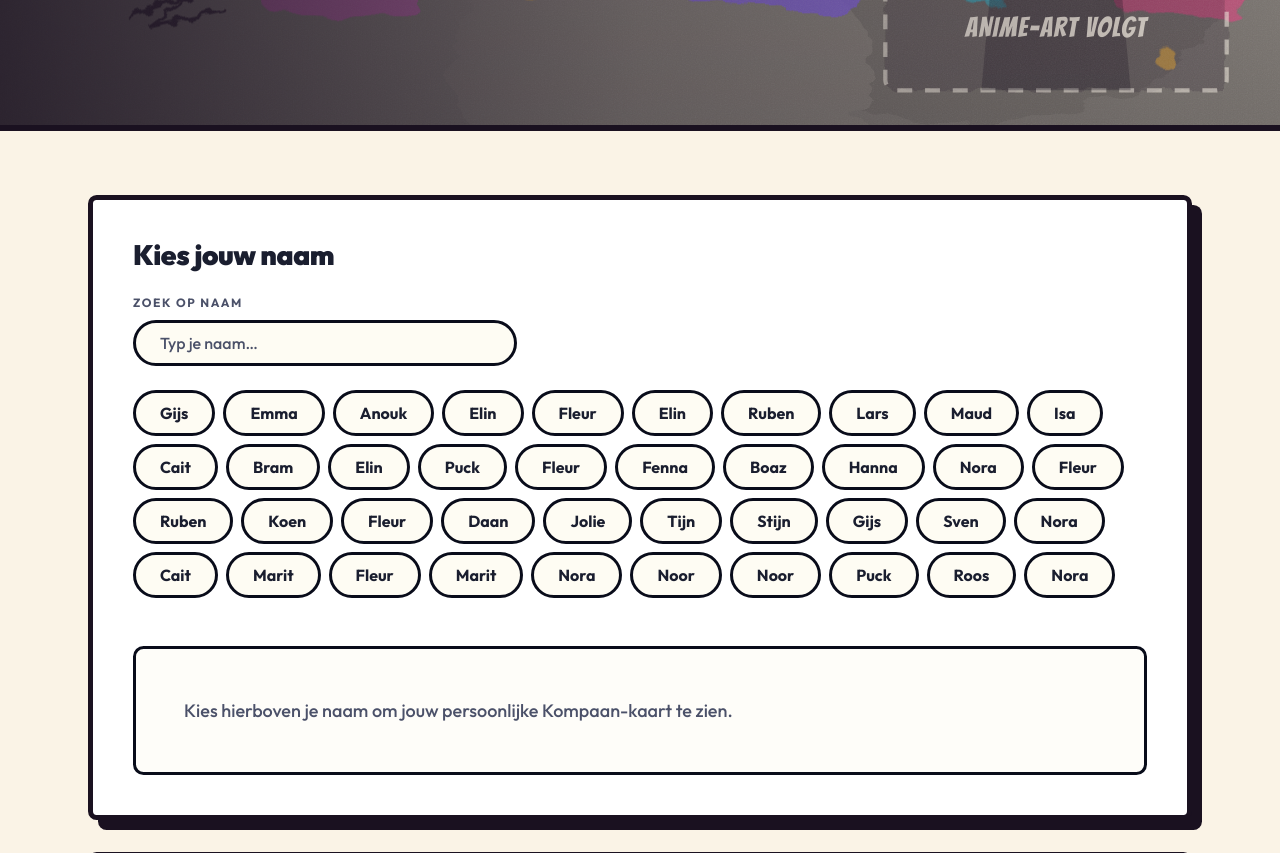
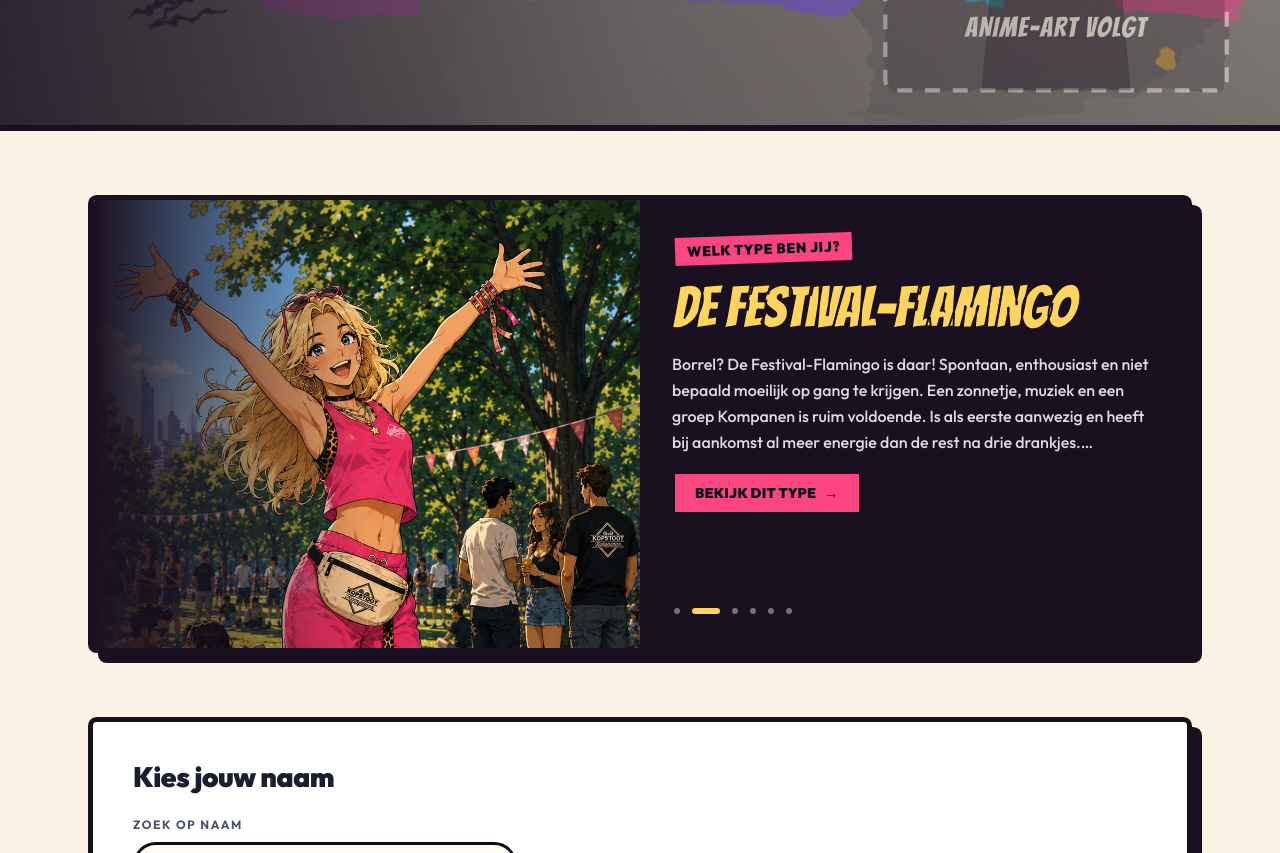
Before and after one commit to dipsaus9/kopstoot-kompanen-borrel-35, a Next.js app: page / in a window 1280 px wide. Shown: the part 500-1353 px from the top of the page. Built offline with nearby package versions, Linux system fonts and the light colour scheme.

Commit message:
feat(home): auto-rotating carousel showing the six types one at a time

```diff
--- a/app/globals.css
+++ b/app/globals.css
@@ -357,6 +357,16 @@
     background-position: -200% 0;
   }
 }
+@keyframes borrel-fade {
+  from {
+    opacity: 0;
+    transform: translateY(6px);
+  }
+  to {
+    opacity: 1;
+    transform: translateY(0);
+  }
+}
 @media (prefers-reduced-motion: reduce) {
   *,
   *::before,
--- a/app/page.tsx
+++ b/app/page.tsx
@@ -1,5 +1,6 @@
 import { FindYourself, getFindYourselfPeople } from "@/components/find-yourself";
 import { SkateScene } from "@/components/proof/skate-scene";
+import { TypeCarousel } from "@/components/types-carousel/type-carousel";
 
 /** TODO: vul de echte enquête-URL in wanneer die er is. */
 const FORM_URL = "#";
@@ -48,6 +49,13 @@ export default function Home() {
         </div>
       </section>
 
+      {/* TYPES CAROUSEL — the six types, one at a time */}
+      <section className="bg-[#faf3e6] pt-16">
+        <div className="mx-auto w-full max-w-6xl px-6">
+          <TypeCarousel />
+        </div>
+      </section>
+
       {/* SEARCH PANEL */}
       <section className="bg-[#faf3e6] py-16">
         <div className="mx-auto w-full max-w-6xl px-6">
--- /dev/null
+++ b/components/types-carousel/type-carousel.tsx
@@ -0,0 +1,133 @@
+"use client";
+
+/**
+ * Auto-rotating showcase of the six Kompaan types on the home page — one at a
+ * time, its character art + name + description, dressed in that type's theme.
+ * Advances every {@link INTERVAL_MS}; pauses on hover/focus and honours
+ * prefers-reduced-motion. Dots let you jump to a specific type.
+ */
+
+import Link from "next/link";
+import { useCallback, useEffect, useState } from "react";
+import type { CSSProperties } from "react";
+
+import {
+  getTypeTheme,
+  typeThemeVars,
+  type ArchetypeId,
+} from "@/app/theme/type-themes";
+import { ARCHETYPES } from "@/content/archetypes";
+
+const INTERVAL_MS = 4500;
+
+export function TypeCarousel() {
+  const count = ARCHETYPES.length;
+  const [index, setIndex] = useState(0);
+  const [paused, setPaused] = useState(false);
+
+  const select = useCallback(
+    (n: number) => setIndex(((n % count) + count) % count),
+    [count],
+  );
+
+  useEffect(() => {
+    if (paused) return;
+    if (
+      typeof window !== "undefined" &&
+      window.matchMedia?.("(prefers-reduced-motion: reduce)").matches
+    ) {
+      return;
+    }
+    const timer = setInterval(() => setIndex((v) => (v + 1) % count), INTERVAL_MS);
+    return () => clearInterval(timer);
+  }, [paused, count]);
+
+  const archetype = ARCHETYPES[index];
+  const themeStyle = typeThemeVars(
+    getTypeTheme(archetype.id as ArchetypeId),
+  ) as CSSProperties;
+
+  return (
+    <section
+      aria-roledescription="carousel"
+      aria-label="De typetjes, één voor één"
+      data-type={archetype.id}
+      style={{ ...themeStyle, boxShadow: "10px 10px 0 #1a1120" }}
+      onMouseEnter={() => setPaused(true)}
+      onMouseLeave={() => setPaused(false)}
+      onFocusCapture={() => setPaused(true)}
+      onBlurCapture={() => setPaused(false)}
+      className="relative overflow-hidden rounded-2xl border-[5px] border-[#1a1120] bg-[#1a1120]"
+    >
+      <div className="grid items-stretch sm:grid-cols-2">
+        {/* Character art */}
+        <div
+          key={`${archetype.id}-img`}
+          className="relative aspect-[4/5] w-full sm:aspect-auto sm:min-h-[28rem]"
+          style={{ animation: "borrel-fade .45s ease" }}
+        >
+          {/* eslint-disable-next-line @next/next/no-img-element -- static art asset */}
+          <img
+            src={archetype.image}
+            alt={`Illustratie van ${archetype.name}`}
+            className="absolute inset-0 size-full object-cover object-top"
+          />
+          <div className="absolute inset-0 bg-gradient-to-t from-[#1a1120] via-transparent to-transparent sm:bg-gradient-to-r" />
+        </div>
+
+        {/* Text */}
+        <div
+          key={`${archetype.id}-txt`}
+          className="flex flex-col gap-4 p-6 sm:p-8"
+          style={{ animation: "borrel-fade .45s ease" }}
+        >
+          <span
+            className="w-fit -rotate-2 rounded-md border-[3px] border-[#1a1120] bg-type px-3 py-1 text-sm font-black uppercase tracking-wider text-type-ink"
+            style={{ boxShadow: "3px 3px 0 #1a1120" }}
+          >
+            Welk type ben jij?
+          </span>
+          <h2
+            className="text-[#ffd45e]"
+            style={{
+              fontFamily: "var(--font-display), Impact, sans-serif",
+              fontSize: "clamp(2rem, 1.4rem + 3vw, 3.5rem)",
+              lineHeight: 0.95,
+              WebkitTextStroke: "2px #1a1120",
+              overflowWrap: "break-word",
+              hyphens: "auto",
+            }}
+          >
+            {archetype.name}
+          </h2>
+          <p className="line-clamp-4 max-w-prose text-base font-medium leading-relaxed text-white/85">
+            {archetype.description}
+          </p>
+          <Link
+            href={`/typetjes/${archetype.id}`}
+            className="inline-flex min-h-tap w-fit items-center gap-2 rounded-md border-[3px] border-[#1a1120] bg-type px-5 py-2 text-sm font-black uppercase tracking-wide text-type-ink shadow-[4px_4px_0_#1a1120] transition-transform hover:-translate-y-0.5 focus-visible:outline-none focus-visible:ring-2 focus-visible:ring-[#ffd45e]"
+          >
+            Bekijk dit type
+            <span aria-hidden>→</span>
+          </Link>
+
+          {/* Dots */}
+          <div className="mt-auto flex flex-wrap gap-2 pt-2" aria-label="Kies een type">
+            {ARCHETYPES.map((type, n) => (
+              <button
+                key={type.id}
+                type="button"
+                aria-label={type.name}
+                aria-current={n === index ? "true" : undefined}
+                onClick={() => select(n)}
+                className={`h-2.5 rounded-pill border-2 border-[#1a1120] transition-all focus-visible:outline-none focus-visible:ring-2 focus-visible:ring-[#ffd45e] ${
+                  n === index ? "w-8 bg-[#ffd45e]" : "w-2.5 bg-white/40 hover:bg-white/70"
+                }`}
+              />
+            ))}
+          </div>
+        </div>
+      </div>
+    </section>
+  );
+}
```
